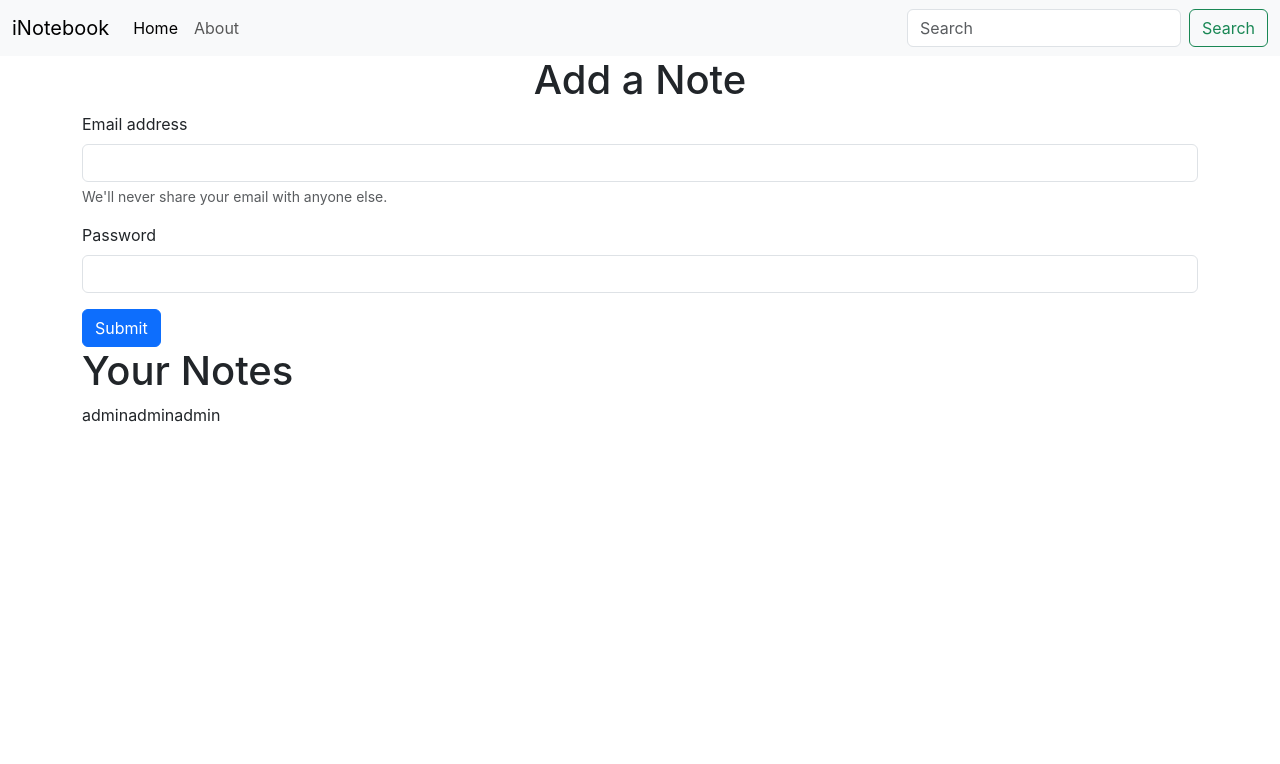
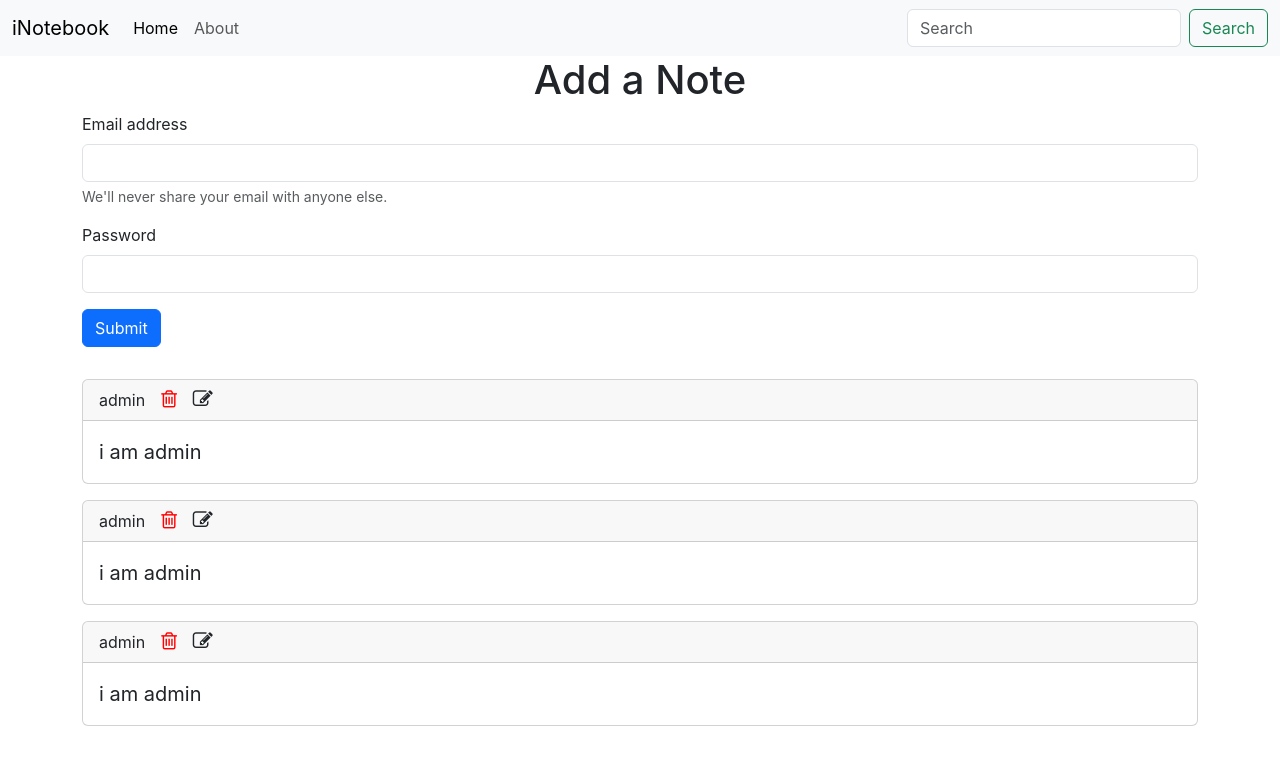
Before and after one commit to eren-1234-yeager/iNotebook-React, a React (Create React App) app: page / in a window 1280 px wide. Shown: the top 764 px of the page. Built offline with nearby package versions, Linux system fonts and the light colour scheme.

Commit message:
Added Notes,NotesItem, Alert Component

```diff
--- a/public/index.html
+++ b/public/index.html
@@ -12,6 +12,7 @@
   <link rel="manifest" href="%PUBLIC_URL%/manifest.json" />
   <link href="https://cdn.jsdelivr.net/npm/bootstrap@5.3.0-alpha3/dist/css/bootstrap.min.css" rel="stylesheet"
     integrity="sha384-KK94CHFLLe+nY2dmCWGMq91rCGa5gtU4mk92HdvYe+M/SXH301p5ILy+dN9+nJOZ" crossorigin="anonymous">
+    <link rel="stylesheet" href="https://cdnjs.cloudflare.com/ajax/libs/font-awesome/4.7.0/css/font-awesome.min.css">
   <title>React App</title>
 </head>
 
--- a/src/components/Home.js
+++ b/src/components/Home.js
@@ -1,9 +1,9 @@
 import React, { useContext } from 'react'
-import NotesContext from '../contexts/notes/noteContext'
+import Notes from './Notes'
 
 export default function Home() {
-  const notes = useContext(NotesContext)
   return (
+    <>
       <div className="container">
         <h1 className="text-center">Add a Note</h1>
         <form>
@@ -19,8 +19,11 @@ export default function Home() {
 
           <button type="submit" class="btn btn-primary">Submit</button>
         </form>
-      <h1 className="class">Your Notes</h1>
-      {notes.notes.map((note) => { return note.title })}
       </div>
+      <div className="container">
+        <Notes/>
+      </div>
+      </>
+
       )
 }
--- /dev/null
+++ b/src/components/Notes.js
@@ -0,0 +1,12 @@
+import React from 'react'
+import NotesItem from './NotesItem'
+
+export default function Notes() {
+  return (
+    <>
+    <div className="row">
+    <NotesItem/>
+    </div>
+    </>
+  )
+}
--- /dev/null
+++ b/src/components/NotesItem.js
@@ -0,0 +1,32 @@
+import React, { useContext } from 'react'
+import NotesContext from '../contexts/notes/noteContext'
+
+export default function NotesItem() {
+    const notes = useContext(NotesContext)
+    return (
+        <>
+            <div className='my-3'>
+                {notes.notes.map((note) => {
+                    return <div class="card my-3">
+                        <div class="card-header">
+                            <div className="d-flex aligin-items-center">
+                                {note.title}
+                                <div className="icons">
+                                    <i class="fa fa-trash-o  mx-3" style={{ color: "red", fontSize: "20px"}}></i>
+                                    <i class="fa fa-edit" style={{ fontSize: "20px"}}></i>
+                                </div>
+                            </div>
+                        </div>
+                        <div class="card-body">
+                            <blockquote class="blockquote mb-0">
+                                <p>{note.description}</p>
+                            </blockquote>
+                        </div>
+
+                    </div>
+                })}
+
+            </div>
+        </>
+    )
+}
```
Also changed, not shown: src/components/Alert.js (added, +7 -0 lines). Lines whose indentation alone changed are shown as unchanged.
